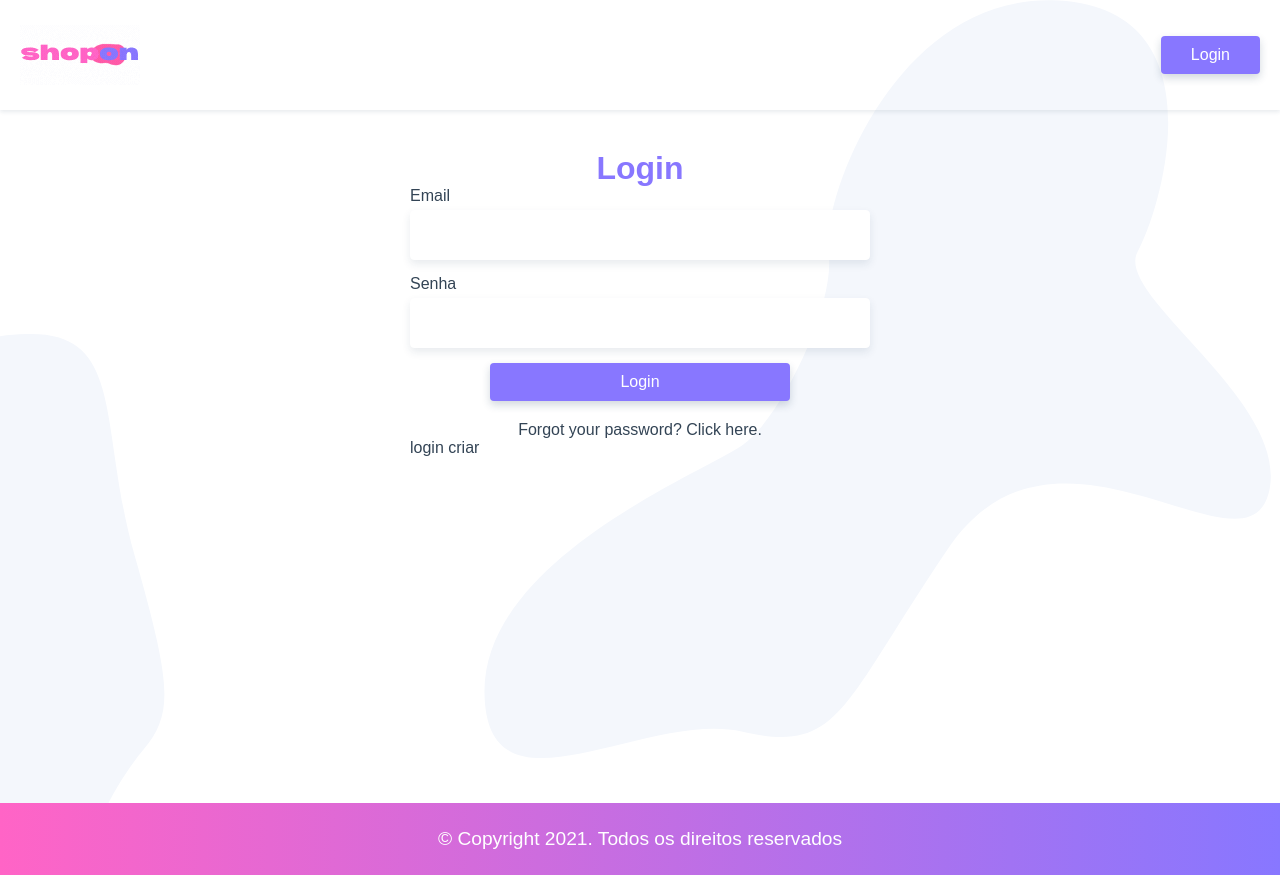
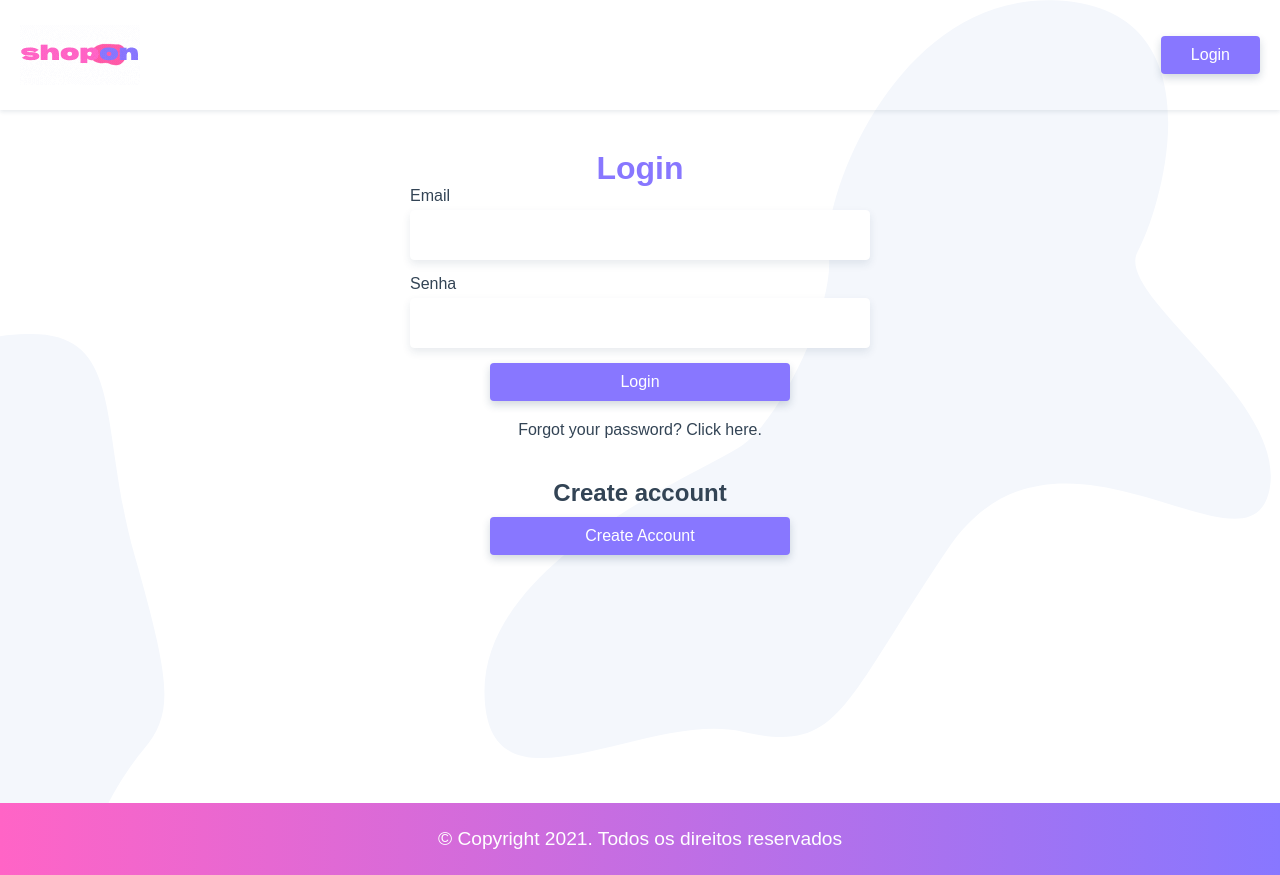
Before and after one commit to drikalves/fake-store, a Vue app: page /login in a window 1280 px wide. Built offline with nearby package versions, Linux system fonts and the light colour scheme.

Commit message:
feat: create form for LoginCreate component

```diff
--- a/src/components/LoginCreate.vue
+++ b/src/components/LoginCreate.vue
@@ -1,13 +1,46 @@
 <template>
-  <p>login criar</p>
+  <section>
+    <h2>Create account</h2>
+    <transition mode="out-in">
+      <button v-if="!create" class="btn" @click="create = true">Create Account</button>
+      <UserForm v-else>
+        <button class="btn btn-form">Create account</button>
+      </UserForm>
+    </transition>
+  </section>
 </template>
 
 <script>
+import UserForm from '@/components/UserForm.vue';
+
 export default {
   name: 'LoginCreate',
+  components: {
+    UserForm,
+  },
+  data() {
+    return {
+      create: false,
+    };
+  },
 };
 </script>
 
 <style scoped>
+h2 {
+  text-align: center;
+  margin-top: 40px;
+  margin-bottom: 10px;
+}
 
+.btn {
+  width: 100%;
+  max-width: 300px;
+  margin-left: auto;
+  margin-right: auto;
+}
+
+.btn-form {
+  max-width: 100%;
+}
 </style>
--- /dev/null
+++ b/src/components/UserForm.vue
@@ -0,0 +1,51 @@
+<template>
+  <form>
+    <label for="name">Name</label>
+    <input id="name" name="name" type="text" v-model="name">
+
+    <label for="username">Username</label>
+    <input id="username" name="username" type="text" v-model="username">
+
+    <label for="email">Email</label>
+    <input id="email" name="email" type="email" v-model="email">
+
+    <label for="password">Password</label>
+    <input id="password" name="password" type="password" v-model="password">
+
+    <label for="city">City</label>
+    <input id="city" name="city" type="text" v-model="city">
+
+    <label for="street">Street</label>
+    <input id="street" name="street" type="text" v-model="street">
+
+    <label for="number">Number</label>
+    <input id="number" name="number" type="text" v-model="number">
+
+    <label for="zipcode">Zipcode</label>
+    <input id="zipcode" name="zipcode" type="text" v-model="zipcode">
+
+    <label for="phone">Phone</label>
+    <input id="phone" name="phone" type="text" v-model="phone">
+
+    <div class="button">
+      <slot></slot>
+    </div>
+  </form>
+</template>
+
+<script>
+export default {};
+</script>
+
+<style scoped>
+form {
+  align-items: center;
+  display: grid;
+  grid-template-columns: 80px 1fr;
+}
+
+.button {
+  grid-column: 2;
+  margin-top: 10px;
+}
+</style>
```
